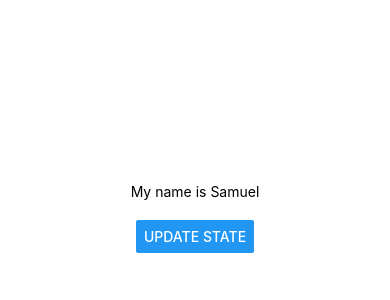
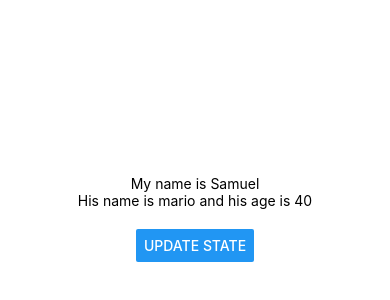
Before and after one commit to doyo91/react-native-tutorial-ninja, a React Native app: screen / in a window 390 px wide. Shown: the part 204-504 px from the top of the page. Built offline with nearby package versions, Linux system fonts and the light colour scheme.

Commit message:
useState string and object

```diff
--- a/App.js
+++ b/App.js
@@ -3,12 +3,21 @@ import { StyleSheet, Text, View, Button } from "react-native";
 
 export default function App() {
   const [name, setName] = useState("Samuel");
+  const [person, setPerson] = useState({ name: "mario", age: 40 });
+
+  const clickHandler = () => {
+    setName("pepe");
+    setPerson({ name: "Jose", age: 20 });
+  };
+
   return (
     <View style={styles.container}>
       <Text>My name is {name}</Text>
-      <Text></Text>
+      <Text>
+        His name is {person.name} and his age is {person.age}
+      </Text>
       <View style={styles.buttonContainer}>
-        <Button title="update state" onPress={() => setName("doyo")} />
+        <Button title="update state" onPress={clickHandler} />
       </View>
     </View>
   );
```
